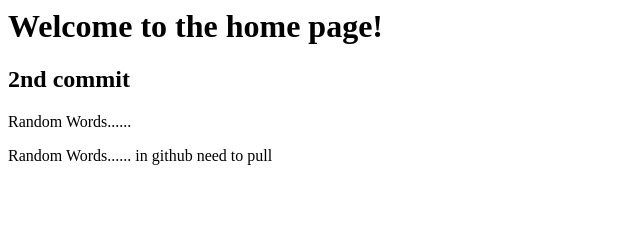
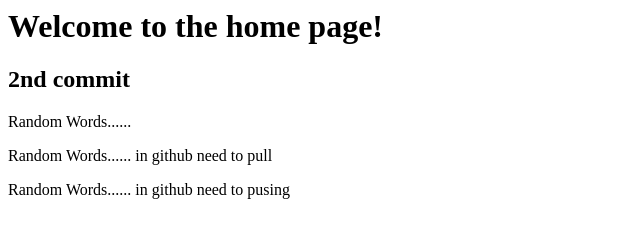
Before and after one commit to Syed-Eftasum/Test, a plain HTML site: page index.html in a window 1280 px wide. Shown: the whole page, without its empty margins (0-640 px from the left). Drawn offline with Linux system fonts and the light colour scheme.

Commit message:
P tag added random

```diff
--- a/index.html
+++ b/index.html
@@ -8,6 +8,7 @@
     <h2>2nd commit</h2>
     <p>Random Words......</p>
     <p>Random Words...... in github need to pull</p>
+    <p>Random Words...... in github need to pusing</p>
   </body>
 
 </html>
```
